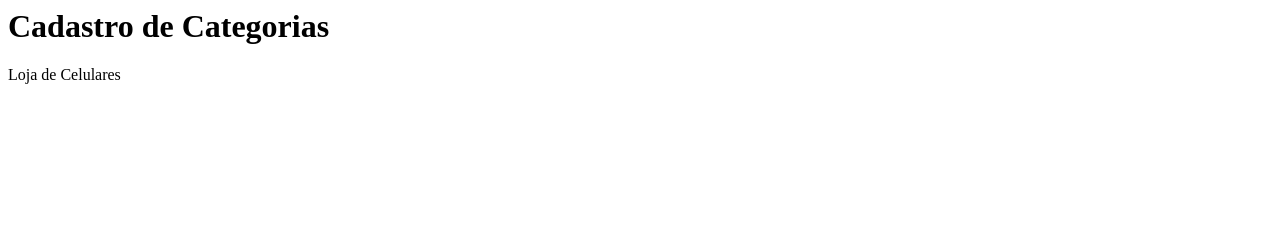
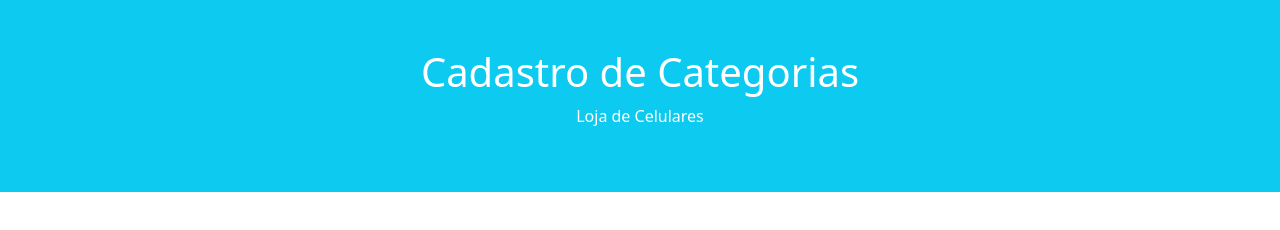
Before and after one commit to AnaSilvaaa/ProjetoBS, a plain HTML site: page cadastro_categorias.html in a window 1280 px wide. Drawn offline with nearby package versions, Linux system fonts and the light colour scheme.

Commit message:
ProjetoBS

```diff
--- a/cadastro_categorias.html
+++ b/cadastro_categorias.html
@@ -1,10 +1,23 @@
+<html>
 
-<script src="https://cdn.jsdelivr.net/npm/bootstrap@5.3.2/dist/js/bootstrap.bundle.min.js" integrity="sha384-C6RzsynM9kWDrMNeT87bh95OGNyZPhcTNXj1NW7RuBCsyN/o0jlpcV8Qyq46cDfL" crossorigin="anonymous"></script>
+<head>
+  <meta charset="utf-8">
+  <meta name="viewport" content="width=device-width">
+  <title>replit</title>
+  <link href="style.css" rel="stylesheet" type="text/css" />
+
+  <link href="https://cdn.jsdelivr.net/npm/bootstrap@5.3.2/dist/css/bootstrap.min.css" rel="stylesheet" integrity="sha384-T3c6CoIi6uLrA9TneNEoa7RxnatzjcDSCmG1MXxSR1GAsXEV/Dwwykc2MPK8M2HN" crossorigin="anonymous">
+
+  <script src="https://cdn.jsdelivr.net/npm/bootstrap@5.3.2/dist/js/bootstrap.bundle.min.js" integrity="sha384-C6RzsynM9kWDrMNeT87bh95OGNyZPhcTNXj1NW7RuBCsyN/o0jlpcV8Qyq46cDfL" crossorigin="anonymous"></script>
+
 </head>
+
 <body>
 <div class="bg-info text-white text-center p-5 mb-2">
-<h1>Cadastro de Categorias</h1>
-<p>Loja de Celulares</p>
-</div>
+    <h1>Cadastro de Categorias</h1>
+    <p>Loja de Celulares</p>
+  </div>
+
+
 </body>
 </html>
```
